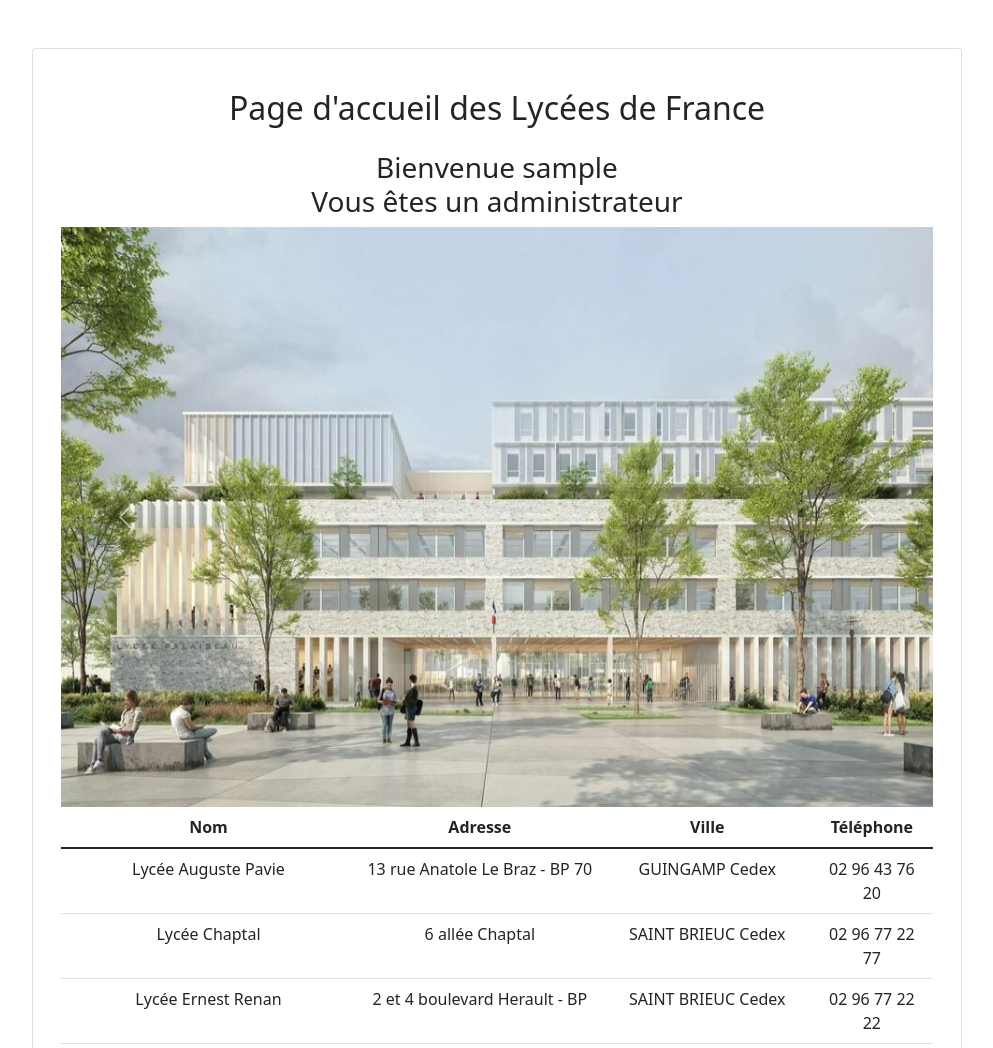
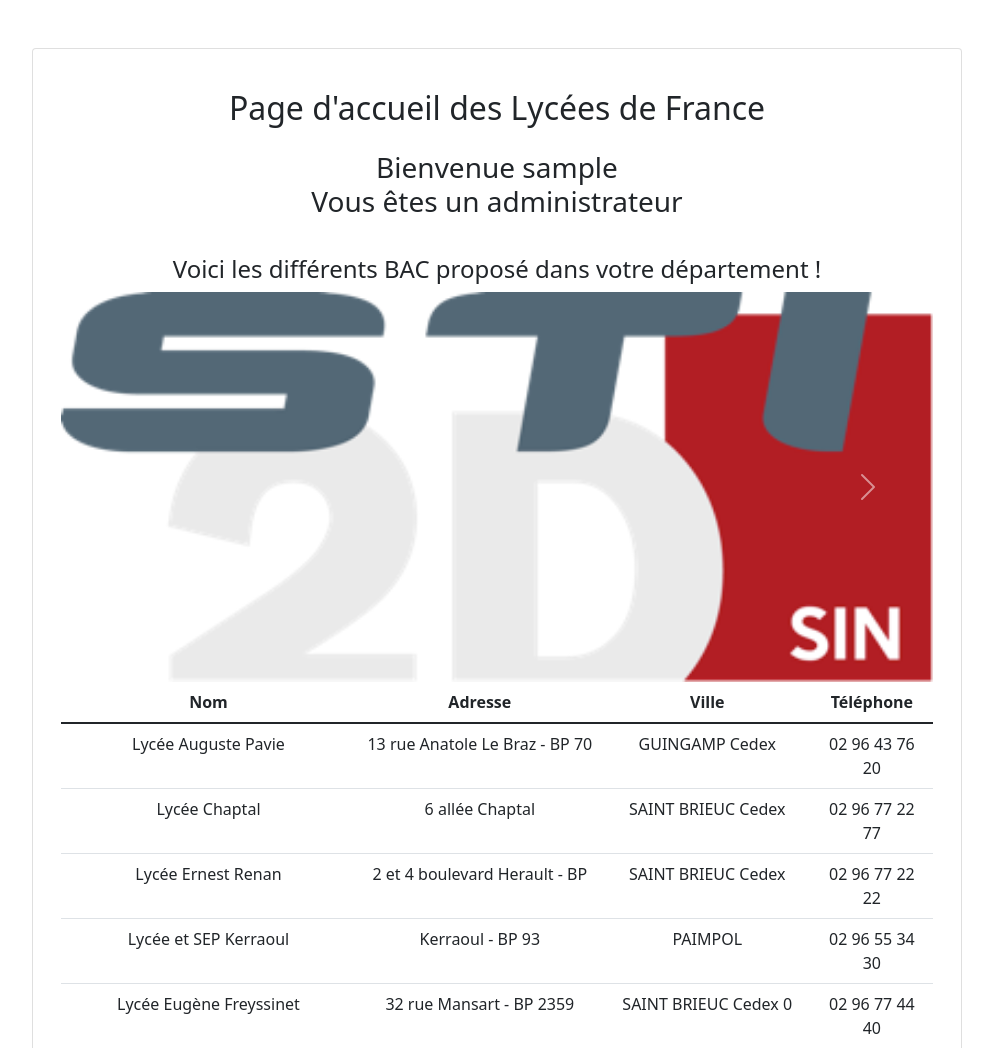
Before and after one commit to LoicHarrang/Projet-Web, a PHP site: page /index.php in a window 1280 px wide. Shown: the part 72-1120 px from the top of the page, without its empty margins (143-1136 px from the left). Run offline with PHP 8.4, Linux system fonts and the light colour scheme; the visitor is signed in with stand-in values (Sample User, id 1); data comes from the database, SQL or seed files in the repository; both versions use the stored data as it was after the commit.

Commit message:
ajout des images au carousel ainsi que de la mise en forme

```diff
--- a/formulaires.php
+++ b/formulaires.php
@@ -277,17 +277,37 @@ function afficheFormulaireFiltre(){
 
       //*******************************************************************************************
       function afficheCarousel(){
-          ?>
-          <div id="carouselExampleControls" class="carousel slide" data-bs-ride="carousel">
+          $madb = new PDO('sqlite:bdd/bdd.sqlite');
+
+          $requete = "SELECT DISTINCT image FROM bac;";
+
+          $resultat = $madb->query($requete);
+
+          if($resultat){
+              $image = $resultat->fetchAll(PDO::FETCH_ASSOC);
+          }
+
+          echo
+          '<h4><br> Voici les différents BAC proposé dans votre département !<br></h4>
+            <div id="carouselExampleControls" class="carousel slide" data-bs-ride="carousel">
               <div class="carousel-inner">
                   <div class="carousel-item active">
-                      <img src="img/lycee1.jpg" class="d-block w-100" alt="Lycée 1" width="930" height="580">
+                      <img src="'.$image[0]['image'].'" class="d-block w-100" alt="" width="390" height="390">
                   </div>
                   <div class="carousel-item">
-                      <img src="img/lycee2.jpg" class="d-block w-100" alt="Lycée 2" width="930" height="580">
+                      <img src="'.$image[1]['image'].'" class="d-block w-100" alt="" width="390" height="390">
                   </div>
                   <div class="carousel-item">
-                      <img src="img/lycee3.jpg" class="d-block w-100" alt="Lycée 3" width="930" height="580">
+                      <img src="'.$image[2]['image'].'" class="d-block w-100" alt="" width="390" height="390">
+                  </div>
+                  <div class="carousel-item">
+                      <img src="'.$image[3]['image'].'" class="d-block w-100" alt="" width="390" height="390">
+                  </div>
+                  <div class="carousel-item">
+                      <img src="'.$image[4]['image'].'" class="d-block w-100" alt="" width="390" height="390">
+                  </div>
+                  <div class="carousel-item">
+                      <img src="'.$image[5]['image'].'" class="d-block w-100" alt="" width="390" height="390">
                   </div>
               </div>
               <button class="carousel-control-prev" type="button" data-bs-target="#carouselExampleControls" data-bs-slide="prev">
@@ -298,8 +318,7 @@ function afficheFormulaireFiltre(){
                   <span class="carousel-control-next-icon" aria-hidden="true"></span>
                   <span class="visually-hidden">Next</span>
               </button>
-          </div>
-        <?php
+          </div>';
       }// fin afficheCarousel
 
 
```
Also changed, not shown: bdd/bdd.sqlite, img/lycee1.jpg (deleted), img/lycee2.jpg (deleted), img/lycee3.jpg (deleted), img/maths.jpg (added), img/pc.jpg (added), img/si.jpg (added), img/stiee.jpg (added), img/stisin.jpg (added), img/svt.jpg (added).
